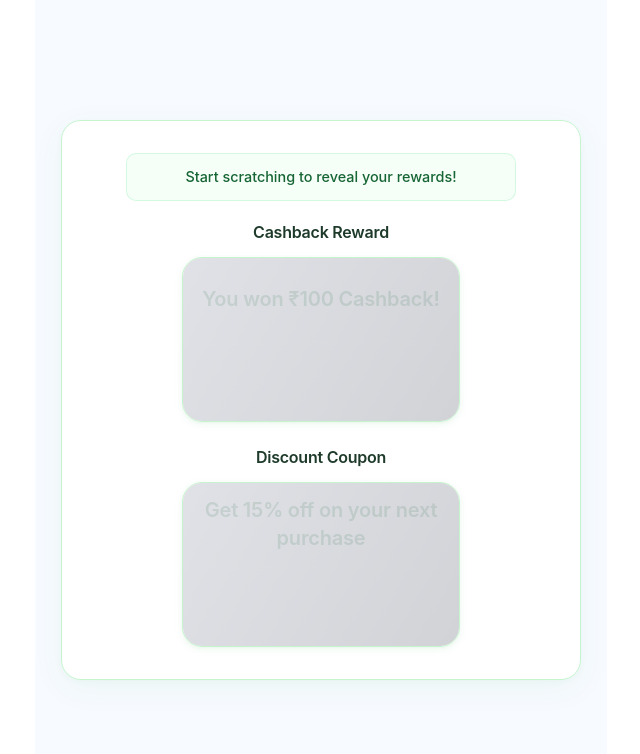
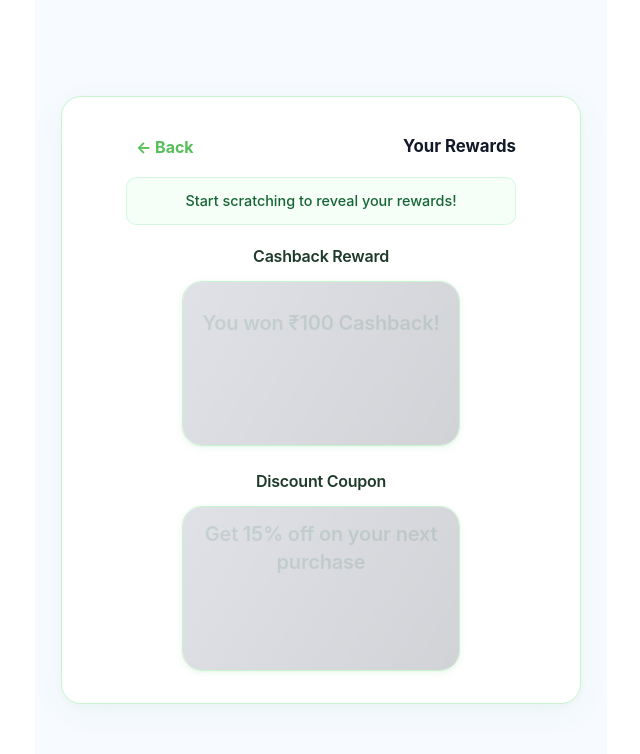
Before and after one commit to Piyush512002/Payment-Success, a React (Vite) app: page / in a window 1280 px wide. Both pictures are taken after a click on the button "Reveal Rewards". Shown: the top 754 px of the page, without its empty margins (319-959 px from the left). Built offline with nearby package versions, Linux system fonts and the light colour scheme.

Commit message:
feat(ui): add back button to rewards view with accessible styles

```diff
--- a/src/components/PaymentSuccess.jsx
+++ b/src/components/PaymentSuccess.jsx
@@ -57,6 +57,24 @@ const PaymentSuccess = () => {
       >
         {showRewards ? (
           <>
+            <div className="rewards-header">
+              <button
+                type="button"
+                className="rewards-back-button"
+                onClick={() => setShowRewards(false)}
+                onKeyDown={(e) => {
+                  if (e.key === 'Enter' || e.key === ' ') {
+                    e.preventDefault();
+                    setShowRewards(false);
+                  }
+                }}
+                aria-label="Back to payment details"
+              >
+                ← Back
+              </button>
+              <h2 className="rewards-view-title">Your Rewards</h2>
+            </div>
+
             {rewardsData && rewardsData.rewards && (
               <RewardsContainer
                 rewards={rewardsData.rewards}
--- a/src/styles/paymentSuccess.css
+++ b/src/styles/paymentSuccess.css
@@ -292,6 +292,58 @@
   border: 1.5px solid #86efac;
   border-radius: 12px;
   box-shadow: 0 2px 8px rgba(56, 180, 85, 0.08);
+}
+
+/* Rewards view header and back button */
+.rewards-header {
+  display: flex;
+  align-items: center;
+  justify-content: space-between;
+  gap: 12px;
+  width: 100%;
+  margin-bottom: 12px;
+}
+
+.rewards-back-button {
+  background: transparent;
+  border: none;
+  color: var(--accent);
+  font-weight: 700;
+  padding: 8px 10px;
+  border-radius: 8px;
+  cursor: pointer;
+  transition: background 0.12s ease, transform 0.08s ease;
+}
+
+.rewards-back-button:hover {
+  background: rgba(22, 163, 74, 0.06);
+  transform: translateY(-1px);
+}
+
+.rewards-back-button:focus-visible {
+  outline: 3px solid var(--accent-strong);
+  outline-offset: 2px;
+  box-shadow: 0 0 0 6px rgba(22, 163, 74, 0.12);
+}
+
+.rewards-view-title {
+  font-size: 1.05rem;
+  margin: 0;
+  color: var(--text);
+  font-weight: 700;
+}
+
+@media (max-width: 480px) {
+  .rewards-header {
+    gap: 8px;
+    align-items: flex-start;
+    flex-direction: row;
+  }
+
+  .rewards-back-button {
+    padding: 6px 8px;
+    font-size: 0.95rem;
+  }
 }
 
 .rewards-earned-header {
```
